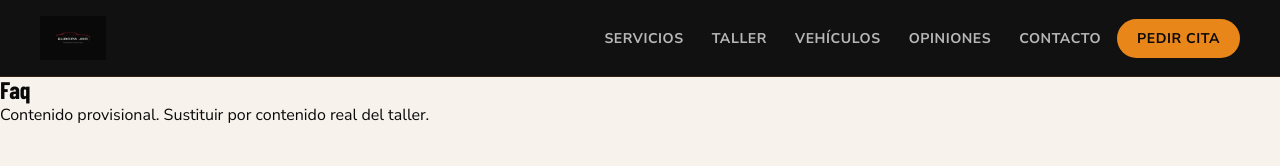
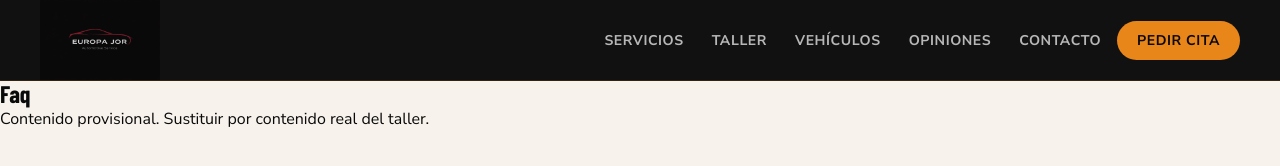
Before and after one commit to Jchavanel/EuropaJor, a website: page faq.html in a window 1280 px wide. Drawn offline with nearby package versions, Linux system fonts and the light colour scheme; a web font is replaced by a local one.

Commit message:
Fix logo: altura 80px igual que index.html

```diff
--- a/assets/css/layout.css
+++ b/assets/css/layout.css
@@ -70,6 +70,10 @@
   text-decoration: none;
 }
 .brand-logo {
+  width: auto;
+  height: 80px;
+  background: transparent;
+  border-radius: 0;
   display: flex;
   align-items: center;
   flex-shrink: 0;
@@ -77,11 +81,12 @@
 }
 .brand:hover .brand-logo { transform: scale(1.04); }
 .brand-logo img {
-  height: 44px;
+  height: 80px;
   width: auto;
+  max-width: 320px;
   object-fit: contain;
+  display: block;
   mix-blend-mode: screen;
-  display: block;
 }
 /* Fallback SVG si no hay imagen */
 .brand-logo svg { position: relative; z-index: 1; }
```
